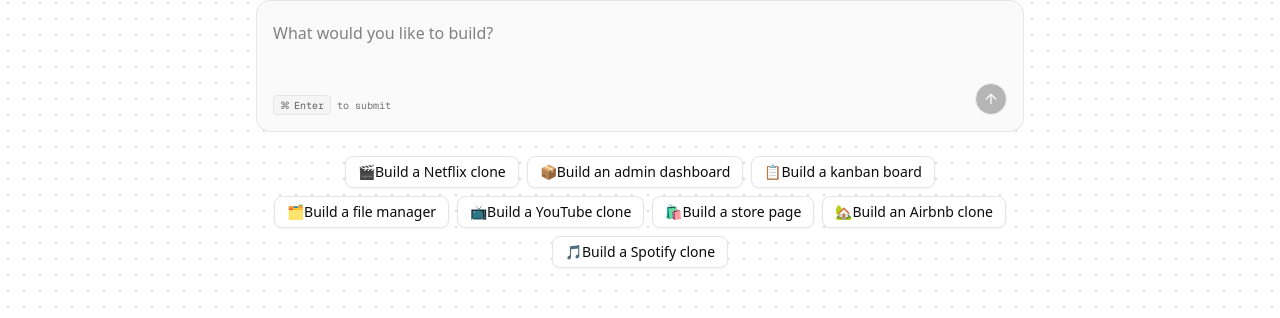
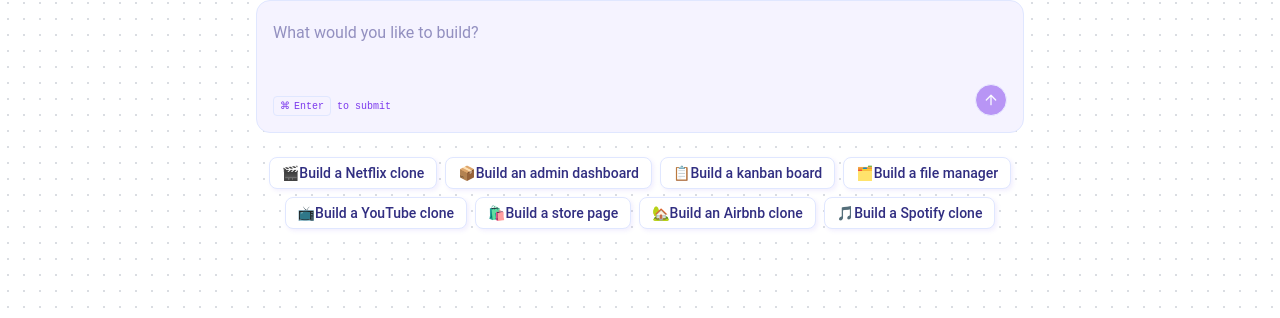
Before and after one commit to Shubham-kr-chaudhary/funcode, a Next.js app: page / in a window 1280 px wide. Shown: the part 309-627 px from the top of the page. Built offline with nearby package versions, Linux system fonts and the light colour scheme; no server answers.

Commit message:
betterthemes

```diff
--- a/src/app/globals.css
+++ b/src/app/globals.css
@@ -2,114 +2,165 @@
 @import "tw-animate-css";
 
 @custom-variant dark (&:is(.dark *));
+:root {
+  --background: oklch(1.0000 0 0);
+  --foreground: oklch(0.3588 0.1354 278.6973);
+  --card: oklch(1.0000 0 0);
+  --card-foreground: oklch(0.3588 0.1354 278.6973);
+  --popover: oklch(1.0000 0 0);
+  --popover-foreground: oklch(0.3588 0.1354 278.6973);
+  --primary: oklch(0.6056 0.2189 292.7172);
+  --primary-foreground: oklch(1.0000 0 0);
+  --secondary: oklch(0.9618 0.0202 295.1913);
+  --secondary-foreground: oklch(0.4568 0.2146 277.0229);
+  --muted: oklch(0.9691 0.0161 293.7558);
+  --muted-foreground: oklch(0.5413 0.2466 293.0090);
+  --accent: oklch(0.9319 0.0316 255.5855);
+  --accent-foreground: oklch(0.4244 0.1809 265.6377);
+  --destructive: oklch(0.6368 0.2078 25.3313);
+  --destructive-foreground: oklch(1.0000 0 0);
+  --border: oklch(0.9299 0.0334 272.7879);
+  --input: oklch(0.9299 0.0334 272.7879);
+  --ring: oklch(0.6056 0.2189 292.7172);
+  --chart-1: oklch(0.6056 0.2189 292.7172);
+  --chart-2: oklch(0.5413 0.2466 293.0090);
+  --chart-3: oklch(0.4907 0.2412 292.5809);
+  --chart-4: oklch(0.4320 0.2106 292.7591);
+  --chart-5: oklch(0.3796 0.1783 293.7446);
+  --sidebar: oklch(0.9691 0.0161 293.7558);
+  --sidebar-foreground: oklch(0.3588 0.1354 278.6973);
+  --sidebar-primary: oklch(0.6056 0.2189 292.7172);
+  --sidebar-primary-foreground: oklch(1.0000 0 0);
+  --sidebar-accent: oklch(0.9319 0.0316 255.5855);
+  --sidebar-accent-foreground: oklch(0.4244 0.1809 265.6377);
+  --sidebar-border: oklch(0.9299 0.0334 272.7879);
+  --sidebar-ring: oklch(0.6056 0.2189 292.7172);
+  --font-sans: Roboto, sans-serif;
+  --font-serif: Playfair Display, serif;
+  --font-mono: Fira Code, monospace;
+  --radius: 0.625rem;
+  --shadow-x: 2px;
+  --shadow-y: 2px;
+  --shadow-blur: 4px;
+  --shadow-spread: 0px;
+  --shadow-opacity: 0.2;
+  --shadow-color: hsl(255 86% 66%);
+  --shadow-2xs: 2px 2px 4px 0px hsl(255 86% 66% / 0.10);
+  --shadow-xs: 2px 2px 4px 0px hsl(255 86% 66% / 0.10);
+  --shadow-sm: 2px 2px 4px 0px hsl(255 86% 66% / 0.20), 2px 1px 2px -1px hsl(255 86% 66% / 0.20);
+  --shadow: 2px 2px 4px 0px hsl(255 86% 66% / 0.20), 2px 1px 2px -1px hsl(255 86% 66% / 0.20);
+  --shadow-md: 2px 2px 4px 0px hsl(255 86% 66% / 0.20), 2px 2px 4px -1px hsl(255 86% 66% / 0.20);
+  --shadow-lg: 2px 2px 4px 0px hsl(255 86% 66% / 0.20), 2px 4px 6px -1px hsl(255 86% 66% / 0.20);
+  --shadow-xl: 2px 2px 4px 0px hsl(255 86% 66% / 0.20), 2px 8px 10px -1px hsl(255 86% 66% / 0.20);
+  --shadow-2xl: 2px 2px 4px 0px hsl(255 86% 66% / 0.50);
+  --tracking-normal: 0em;
+  --spacing: 0.25rem;
+}
+
+.dark {
+  --background: oklch(0.2077 0.0398 265.7549);
+  --foreground: oklch(0.9299 0.0334 272.7879);
+  --card: oklch(0.2573 0.0861 281.2883);
+  --card-foreground: oklch(0.9299 0.0334 272.7879);
+  --popover: oklch(0.2573 0.0861 281.2883);
+  --popover-foreground: oklch(0.9299 0.0334 272.7879);
+  --primary: oklch(0.6056 0.2189 292.7172);
+  --primary-foreground: oklch(1.0000 0 0);
+  --secondary: oklch(0.2573 0.0861 281.2883);
+  --secondary-foreground: oklch(0.9299 0.0334 272.7879);
+  --muted: oklch(0.2329 0.0919 279.1398);
+  --muted-foreground: oklch(0.8112 0.1013 293.5712);
+  --accent: oklch(0.4568 0.2146 277.0229);
+  --accent-foreground: oklch(0.9299 0.0334 272.7879);
+  --destructive: oklch(0.6368 0.2078 25.3313);
+  --destructive-foreground: oklch(1.0000 0 0);
+  --border: oklch(0.2827 0.1351 291.0894);
+  --input: oklch(0.2827 0.1351 291.0894);
+  --ring: oklch(0.6056 0.2189 292.7172);
+  --chart-1: oklch(0.7090 0.1592 293.5412);
+  --chart-2: oklch(0.6056 0.2189 292.7172);
+  --chart-3: oklch(0.5413 0.2466 293.0090);
+  --chart-4: oklch(0.4907 0.2412 292.5809);
+  --chart-5: oklch(0.4320 0.2106 292.7591);
+  --sidebar: oklch(0.2077 0.0398 265.7549);
+  --sidebar-foreground: oklch(0.9299 0.0334 272.7879);
+  --sidebar-primary: oklch(0.6056 0.2189 292.7172);
+  --sidebar-primary-foreground: oklch(1.0000 0 0);
+  --sidebar-accent: oklch(0.4568 0.2146 277.0229);
+  --sidebar-accent-foreground: oklch(0.9299 0.0334 272.7879);
+  --sidebar-border: oklch(0.2827 0.1351 291.0894);
+  --sidebar-ring: oklch(0.6056 0.2189 292.7172);
+  --font-sans: Roboto, sans-serif;
+  --font-serif: Playfair Display, serif;
+  --font-mono: Fira Code, monospace;
+  --radius: 0.625rem;
+  --shadow-x: 2px;
+  --shadow-y: 2px;
+  --shadow-blur: 4px;
+  --shadow-spread: 0px;
+  --shadow-opacity: 0.2;
+  --shadow-color: hsl(255 86% 66%);
+  --shadow-2xs: 2px 2px 4px 0px hsl(255 86% 66% / 0.10);
+  --shadow-xs: 2px 2px 4px 0px hsl(255 86% 66% / 0.10);
+  --shadow-sm: 2px 2px 4px 0px hsl(255 86% 66% / 0.20), 2px 1px 2px -1px hsl(255 86% 66% / 0.20);
+  --shadow: 2px 2px 4px 0px hsl(255 86% 66% / 0.20), 2px 1px 2px -1px hsl(255 86% 66% / 0.20);
+  --shadow-md: 2px 2px 4px 0px hsl(255 86% 66% / 0.20), 2px 2px 4px -1px hsl(255 86% 66% / 0.20);
+  --shadow-lg: 2px 2px 4px 0px hsl(255 86% 66% / 0.20), 2px 4px 6px -1px hsl(255 86% 66% / 0.20);
+  --shadow-xl: 2px 2px 4px 0px hsl(255 86% 66% / 0.20), 2px 8px 10px -1px hsl(255 86% 66% / 0.20);
+  --shadow-2xl: 2px 2px 4px 0px hsl(255 86% 66% / 0.50);
+}
 
 @theme inline {
   --color-background: var(--background);
   --color-foreground: var(--foreground);
-  --font-sans: var(--font-geist-sans);
-  --font-mono: var(--font-geist-mono);
+  --color-card: var(--card);
+  --color-card-foreground: var(--card-foreground);
+  --color-popover: var(--popover);
+  --color-popover-foreground: var(--popover-foreground);
+  --color-primary: var(--primary);
+  --color-primary-foreground: var(--primary-foreground);
+  --color-secondary: var(--secondary);
+  --color-secondary-foreground: var(--secondary-foreground);
+  --color-muted: var(--muted);
+  --color-muted-foreground: var(--muted-foreground);
+  --color-accent: var(--accent);
+  --color-accent-foreground: var(--accent-foreground);
+  --color-destructive: var(--destructive);
+  --color-destructive-foreground: var(--destructive-foreground);
+  --color-border: var(--border);
+  --color-input: var(--input);
+  --color-ring: var(--ring);
+  --color-chart-1: var(--chart-1);
+  --color-chart-2: var(--chart-2);
+  --color-chart-3: var(--chart-3);
+  --color-chart-4: var(--chart-4);
+  --color-chart-5: var(--chart-5);
+  --color-sidebar: var(--sidebar);
+  --color-sidebar-foreground: var(--sidebar-foreground);
+  --color-sidebar-primary: var(--sidebar-primary);
+  --color-sidebar-primary-foreground: var(--sidebar-primary-foreground);
+  --color-sidebar-accent: var(--sidebar-accent);
+  --color-sidebar-accent-foreground: var(--sidebar-accent-foreground);
+  --color-sidebar-border: var(--sidebar-border);
   --color-sidebar-ring: var(--sidebar-ring);
-  --color-sidebar-border: var(--sidebar-border);
-  --color-sidebar-accent-foreground: var(--sidebar-accent-foreground);
-  --color-sidebar-accent: var(--sidebar-accent);
-  --color-sidebar-primary-foreground: var(--sidebar-primary-foreground);
-  --color-sidebar-primary: var(--sidebar-primary);
-  --color-sidebar-foreground: var(--sidebar-foreground);
-  --color-sidebar: var(--sidebar);
-  --color-chart-5: var(--chart-5);
-  --color-chart-4: var(--chart-4);
-  --color-chart-3: var(--chart-3);
-  --color-chart-2: var(--chart-2);
-  --color-chart-1: var(--chart-1);
-  --color-ring: var(--ring);
-  --color-input: var(--input);
-  --color-border: var(--border);
-  --color-destructive: var(--destructive);
-  --color-accent-foreground: var(--accent-foreground);
-  --color-accent: var(--accent);
-  --color-muted-foreground: var(--muted-foreground);
-  --color-muted: var(--muted);
-  --color-secondary-foreground: var(--secondary-foreground);
-  --color-secondary: var(--secondary);
-  --color-primary-foreground: var(--primary-foreground);
-  --color-primary: var(--primary);
-  --color-popover-foreground: var(--popover-foreground);
-  --color-popover: var(--popover);
-  --color-card-foreground: var(--card-foreground);
-  --color-card: var(--card);
+
+  --font-sans: var(--font-sans);
+  --font-mono: var(--font-mono);
+  --font-serif: var(--font-serif);
+
   --radius-sm: calc(var(--radius) - 4px);
   --radius-md: calc(var(--radius) - 2px);
   --radius-lg: var(--radius);
   --radius-xl: calc(var(--radius) + 4px);
-}
 
-:root {
-  --radius: 0.625rem;
-  --background: oklch(1 0 0);
-  --foreground: oklch(0.145 0 0);
-  --card: oklch(1 0 0);
-  --card-foreground: oklch(0.145 0 0);
-  --popover: oklch(1 0 0);
-  --popover-foreground: oklch(0.145 0 0);
-  --primary: oklch(0.205 0 0);
-  --primary-foreground: oklch(0.985 0 0);
-  --secondary: oklch(0.97 0 0);
-  --secondary-foreground: oklch(0.205 0 0);
-  --muted: oklch(0.97 0 0);
-  --muted-foreground: oklch(0.556 0 0);
-  --accent: oklch(0.97 0 0);
-  --accent-foreground: oklch(0.205 0 0);
-  --destructive: oklch(0.577 0.245 27.325);
-  --border: oklch(0.922 0 0);
-  --input: oklch(0.922 0 0);
-  --ring: oklch(0.708 0 0);
-  --chart-1: oklch(0.646 0.222 41.116);
-  --chart-2: oklch(0.6 0.118 184.704);
-  --chart-3: oklch(0.398 0.07 227.392);
-  --chart-4: oklch(0.828 0.189 84.429);
-  --chart-5: oklch(0.769 0.188 70.08);
-  --sidebar: oklch(0.985 0 0);
-  --sidebar-foreground: oklch(0.145 0 0);
-  --sidebar-primary: oklch(0.205 0 0);
-  --sidebar-primary-foreground: oklch(0.985 0 0);
-  --sidebar-accent: oklch(0.97 0 0);
-  --sidebar-accent-foreground: oklch(0.205 0 0);
-  --sidebar-border: oklch(0.922 0 0);
-  --sidebar-ring: oklch(0.708 0 0);
-}
-
-.dark {
-  --background: oklch(0.145 0 0);
-  --foreground: oklch(0.985 0 0);
-  --card: oklch(0.205 0 0);
-  --card-foreground: oklch(0.985 0 0);
-  --popover: oklch(0.205 0 0);
-  --popover-foreground: oklch(0.985 0 0);
-  --primary: oklch(0.922 0 0);
-  --primary-foreground: oklch(0.205 0 0);
-  --secondary: oklch(0.269 0 0);
-  --secondary-foreground: oklch(0.985 0 0);
-  --muted: oklch(0.269 0 0);
-  --muted-foreground: oklch(0.708 0 0);
-  --accent: oklch(0.269 0 0);
-  --accent-foreground: oklch(0.985 0 0);
-  --destructive: oklch(0.704 0.191 22.216);
-  --border: oklch(1 0 0 / 10%);
-  --input: oklch(1 0 0 / 15%);
-  --ring: oklch(0.556 0 0);
-  --chart-1: oklch(0.488 0.243 264.376);
-  --chart-2: oklch(0.696 0.17 162.48);
-  --chart-3: oklch(0.769 0.188 70.08);
-  --chart-4: oklch(0.627 0.265 303.9);
-  --chart-5: oklch(0.645 0.246 16.439);
-  --sidebar: oklch(0.205 0 0);
-  --sidebar-foreground: oklch(0.985 0 0);
-  --sidebar-primary: oklch(0.488 0.243 264.376);
-  --sidebar-primary-foreground: oklch(0.985 0 0);
-  --sidebar-accent: oklch(0.269 0 0);
-  --sidebar-accent-foreground: oklch(0.985 0 0);
-  --sidebar-border: oklch(1 0 0 / 10%);
-  --sidebar-ring: oklch(0.556 0 0);
+  --shadow-2xs: var(--shadow-2xs);
+  --shadow-xs: var(--shadow-xs);
+  --shadow-sm: var(--shadow-sm);
+  --shadow: var(--shadow);
+  --shadow-md: var(--shadow-md);
+  --shadow-lg: var(--shadow-lg);
+  --shadow-xl: var(--shadow-xl);
+  --shadow-2xl: var(--shadow-2xl);
 }
 
 @layer base {
@@ -120,3 +171,55 @@
     @apply bg-background text-foreground;
   }
 }
+
+@layer base {
+  button:not([disabled]),
+  [role="button"]:not([disabled]) {
+    cursor: pointer;
+  }
+}
+
+/* Animations */
+@theme inline {
+  --animate-first: moveVertical 30s ease infinite;
+  --animate-second: moveInCircle 20s reverse infinite;
+  --animate-third: moveInCircle 40s linear infinite;
+  --animate-fourth: moveHorizontal 40s ease infinite;
+  --animate-fifth: moveInCircle 20s ease infinite;
+
+  @keyframes moveHorizontal {
+    0% {
+      transform: translateX(-50%) translateY(-10%);
+    }
+    50% {
+      transform: translateX(50%) translateY(10%);
+    }
+    100% {
+      transform: translateX(-50%) translateY(-10%);
+    }
+  }
+
+  @keyframes moveInCircle {
+    0% {
+      transform: rotate(0deg);
+    }
+    50% {
+      transform: rotate(180deg);
+    }
+    100% {
+      transform: rotate(360deg);
+    }
+  }
+
+  @keyframes moveVertical {
+    0% {
+      transform: translateY(-50%);
+    }
+    50% {
+      transform: translateY(50%);
+    }
+    100% {
+      transform: translateY(-50%);
+    }
+  }
+}
--- a/src/components/ui/button.tsx
+++ b/src/components/ui/button.tsx
@@ -9,6 +9,7 @@
   {
     variants: {
       variant: {
+        tertiary:" bg-primary/25 dark:bg-primary/30 text-primary shadow-xs hover:bg-primaey/20 dark:hover:bg-primary/25",
         default: "bg-primary text-primary-foreground hover:bg-primary/90",
         destructive:
           "bg-destructive text-white hover:bg-destructive/90 focus-visible:ring-destructive/20 dark:focus-visible:ring-destructive/40 dark:bg-destructive/60",
--- a/src/modules/projects/ui/views/project-view.tsx
+++ b/src/modules/projects/ui/views/project-view.tsx
@@ -59,7 +59,7 @@
                             </TabsTrigger>
                         </TabsList>
                         <div className="ml-auto flex items-center gap-x-2">
-                            <Button asChild size="sm" variant="default">
+                            <Button asChild size="sm" variant="tertiary">
                                 <Link href="/pricing">
                                     <CrownIcon/> Upgrade
                                 </Link>
```
